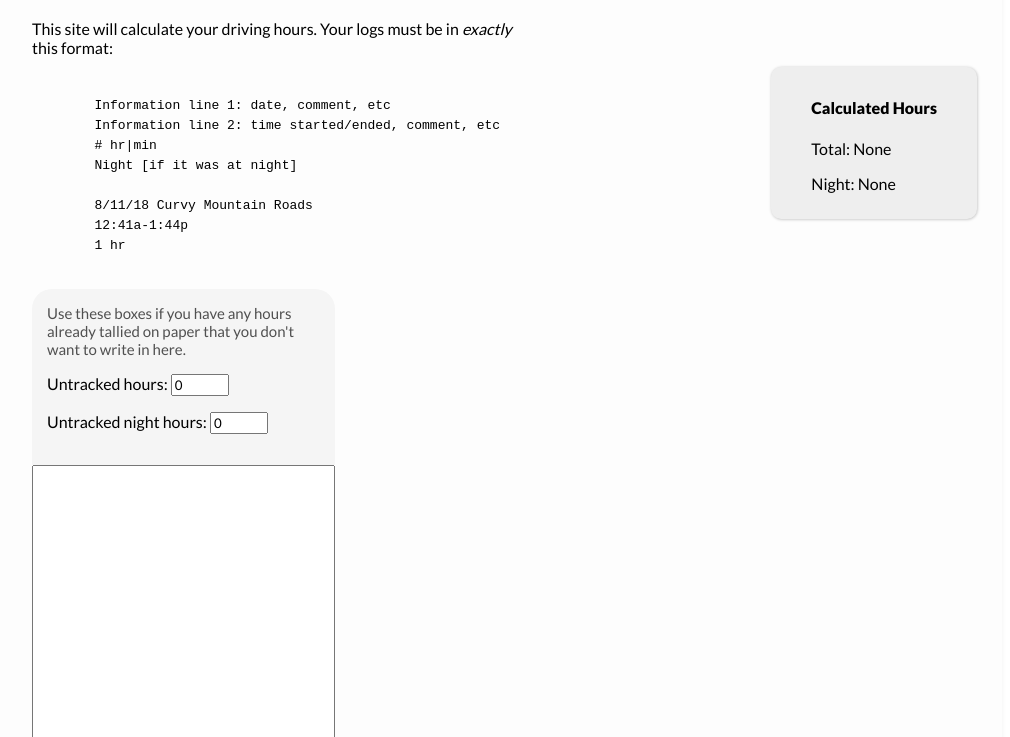
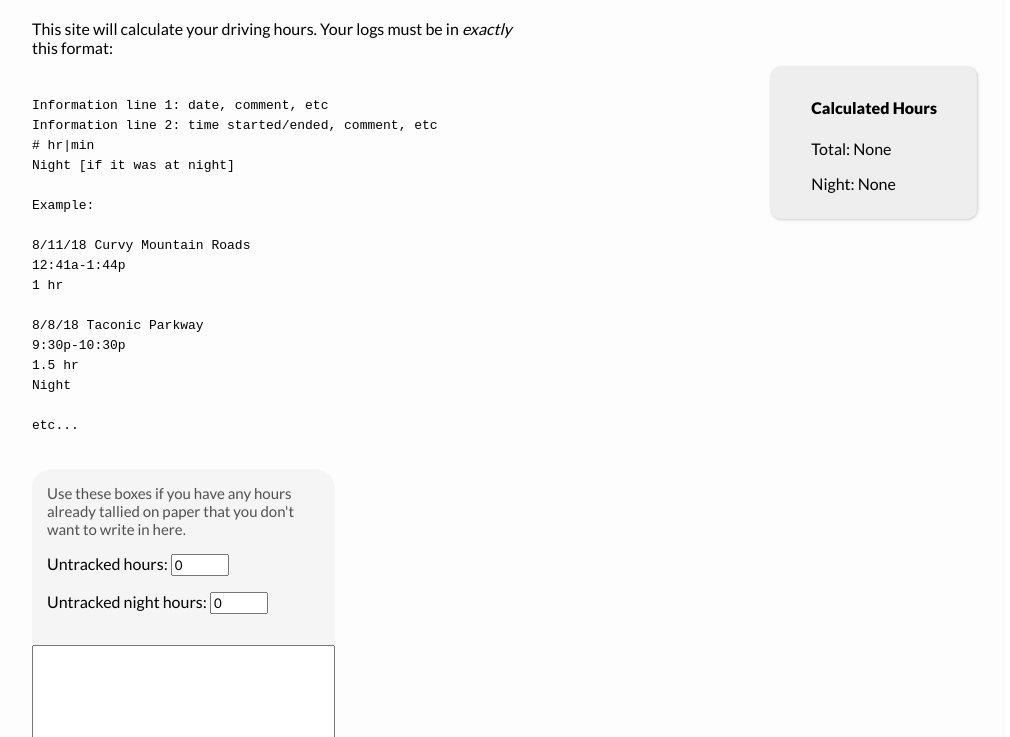
Before and after one commit to hingobway/drivehours, a website: page index.html in a window 1280 px wide. Shown: the part 63-800 px from the top of the page, without its empty margins (148-1158 px from the left). Drawn offline with nearby package versions, Linux system fonts and the light colour scheme; files that its build step writes are made by us from their sources.

Commit message:
Improved explanation

```diff
--- a/index.html
+++ b/index.html
@@ -30,9 +30,18 @@
 # hr|min
 Night [if it was at night]
 
+Example:
+
 8/11/18 Curvy Mountain Roads
 12:41a-1:44p
 1 hr
+
+8/8/18 Taconic Parkway
+9:30p-10:30p
+1.5 hr
+Night
+
+etc...
       </code></pre>
 
         <p class="info resp-disc">The totals are at the bottom of the page.</p>
```
Lines whose indentation alone changed are shown as unchanged.
